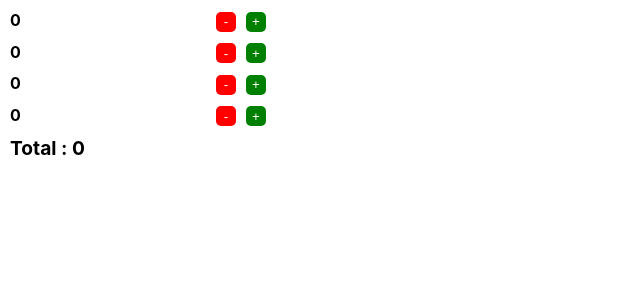
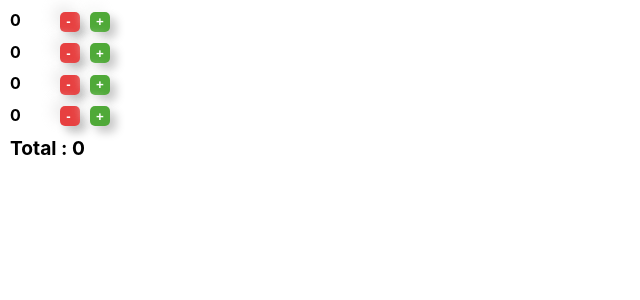
Before and after one commit to GauravChopada/TH-Practice-ND, a React (Create React App) app: page / in a window 1280 px wide. Shown: the top 300 px of the page, without its empty margins (0-640 px from the left). Built offline with nearby package versions, Linux system fonts and the light colour scheme.

Commit message:
counter cannot be negetive anymore, changed scope of methods, data now stores in seesionStorage

```diff
--- a/src/App.css
+++ b/src/App.css
@@ -28,33 +28,76 @@
   display: flex;
   margin: 10px;
   justify-content: space-between;
-  width: 20%;
+  width: 100px;
 }
 
-.button {
+/* .button {
   margin-left: 10px;
   height: 20px;
   width: 20px;
+} */
+
+button {
+  /* padding: 1.5em 5em; */
+  margin-left: 10px;
+  height: 20px;
+  width: 20px;
+  border: none;
+  border-radius: 5px;
+  color: white;
+  /* font-size: 1rem; */
+  font-weight: 700;
+  letter-spacing: .2rem;
+  text-align: center;
+  outline: none;
+  cursor: pointer;
+  transition: .2s ease-in-out;
+
+}
+
+button:hover {
+  box-shadow: -2px -2px 6px rgba(255, 255, 255, .6),
+    -2px -2px 4px rgba(255, 255, 255, .4),
+    2px 2px 2px rgba(255, 255, 255, .05),
+    2px 2px 4px rgba(0, 0, 0, 0.551);
+}
+
+button:active {
+  box-shadow: inset -2px -2px 6px rgba(255, 255, 255, 0),
+    inset -2px -2px 4px rgba(255, 255, 255, 0),
+    inset 2px 2px 2px rgba(255, 255, 255, .075),
+    inset 2px 2px 4px rgba(0, 0, 0, .15);
 }
 
 .is-danger {
-  background-color: red;
-  border: 0px;
-  color: white;
-  border-radius: 5px;
+  background: #e74040;
+  box-shadow: -6px -6px 14px #d3d1d16d,
+    -6px -6px 10px rgba(255, 255, 255, 0.575),
+    6px 6px 8px rgba(255, 255, 255, .075),
+    6px 6px 10px rgba(0, 0, 0, 0.261);
+  /* background-color: red; */
+  /* border: 0px; */
+  /* color: white; */
+  /* border-radius: 5px; */
 }
 
 .is-success {
-  background-color: green;
-  border: 0px;
-  color: white;
-  border-radius: 5px;
+  background: #4fa938;
+  box-shadow: -6px -6px 14px #eceeec7f,
+    -6px -6px 10px rgba(255, 255, 255, 0.575),
+    6px 6px 8px rgba(255, 255, 255, .075),
+    6px 6px 10px rgba(0, 0, 0, 0.23);
+  /* background-color: green; */
+  /* border: 0px; */
+  /* color: white; */
+  /* border-radius: 5px; */
 }
 
 .total {
   margin-left: 10px;
   font-weight: bold;
   font-size: larger;
+
 }
 
 @keyframes App-logo-spin {
--- a/src/App.js
+++ b/src/App.js
@@ -1,61 +1,82 @@
-import React, { useState } from 'react';
+import React, { useEffect, useState } from 'react';
 import Counter from './components/Counter';
 import Total from './components/Total';
 import './App.css';
 
 function App() {
 
-  //state data for 4 counters
-  const [data, setData] = useState([
-    { id: 1, value: 0 },
-    { id: 2, value: 0 },
-    { id: 3, value: 0 },
-    { id: 4, value: 0 }
+  //state listOfCounters for multiple counter objects
+  let [listOfCounters, setlistOfCounters] = useState([
   ]);
 
-  //totalValue variable keeps total of all values from data array
-  let totalValue = 0;
+  useEffect(
+    () => {
+      //if listOfCounters is not found in sessionStorage, initial data will be loaded in listOfCounters
+      if (!sessionStorage.getItem("listOfCounters")) {
+        setlistOfCounters([
+          { id: 1, value: 0 },
+          { id: 2, value: 0 },
+          { id: 3, value: 0 },
+          { id: 4, value: 0 }
+        ])
+      } else
+        //else data available in sessionStorage will be loaded in listOfCounters
+        setlistOfCounters(JSON.parse(sessionStorage.getItem("listOfCounters")))
+    }, []
+  )
+
+  //totalValueOfCounters variable keeps total of all values from listOfCounters array
+  let totalValueOfCounters = 0;
+
+  //this method takes counterObject as input, increments value of object, reflects changes in array, stores data in sessionStorage.
+  const onIncrement = (counterObject) => {
+    const newArray = [...listOfCounters];
+    newArray[newArray.indexOf(counterObject)].value = counterObject.value + 1;
+    setlistOfCounters(newArray)
+    sessionStorage.setItem("listOfCounters", JSON.stringify(newArray))
+  }
+
+  //this method takes counterObject as input, decrements value of object, reflects changes in array, stores data in sessionStorage.
+  const onDecrement = (counterObject) => {
+    if (counterObject.value > 0) {
+      const newArray = [...listOfCounters];
+      newArray[newArray.indexOf(counterObject)].value = counterObject.value - 1;
+      setlistOfCounters(newArray)
+      sessionStorage.setItem("listOfCounters", JSON.stringify(newArray))
+    }
+  }
+
+  //this method takes counterObject, new value as input, sets new value for object and reflects changes in array.
+  const onChange = (counterObject, newValue) => {
+    if (newValue >= 0) {
+      const newArray = [...listOfCounters];
+      newArray[newArray.indexOf(counterObject)].value = newValue;
+      setlistOfCounters(newArray)
+      sessionStorage.setItem("listOfCounters", JSON.stringify(newArray))
+    }
+  }
 
   return (<div>
     {
 
-      data.map((counter) => {
-        //adds value of current counter into totalValue variable.
-        totalValue += counter.value;
+      listOfCounters.map((objectOfCounterList) => {
 
-        //this method takes old value as input, increments it and reflects changes in array.
-        // const onIncrement = (value) => {
-        //   const newArray = [...data];
-        //   newArray[newArray.indexOf(counter)].value = value + 1;
-        //   setData(newArray)
-        // }
-
-        //this method takes old value as input, decrements it and reflects changes in array.
-        // const onDecrement = (value) => {
-        //   const newArray = [...data];
-        //   newArray[newArray.indexOf(counter)].value = value - 1;
-        //   setData(newArray)
-        // }
-
-        //this method takes new value as input, sets new value for object and reflects changes in array.
-        const onChange = (value) => {
-          const newArray = [...data];
-          newArray[newArray.indexOf(counter)].value = value;
-          setData(newArray)
-        }
+        //adds value of current counter into totalValueOfCounters variable.
+        totalValueOfCounters += objectOfCounterList.value;
 
         return (
-          <Counter key={counter.id} value={counter.value}
-            // onIncrement={onIncrement}
-            // onDecrement={onDecrement}
-            onChange={onChange}
+          <Counter key={objectOfCounterList.id} object={objectOfCounterList}
+            onIncrement={onIncrement}
+            onDecrement={onDecrement}
+          // onChange={onChange}
           />
         )
       })}
 
-    {/* total component which shows value of totalValue */}
-    <Total value={totalValue} />
+    {/* total component which shows value of totalValueOfCounters */}
+    <Total value={totalValueOfCounters} />
 
   </div>);
 }
+
 export default App;
--- a/src/components/Counter.js
+++ b/src/components/Counter.js
@@ -1,33 +1,34 @@
 import React from 'react'
 
 // Counter Component with seprate methods for value increment and decrement
-// function Counter() {
-//   return (
-//     <div>
-//       <div className="counter">
-//          <b>{props.value}</b>
-//          <div className="counter-controls">
-//            <button className="button is-danger is-small" onClick= { () => props.onDecrement(props.value)}>-</button>
-//            <button className="button is-success is-small" onClick={ () => props.onIncrement(props.value)}>+</button>
-//          </div>
-//        </div>
-//     </div>
-//   )
-// }
-
-// Counter Component with single onChange method for increment and decrement of value.
 function Counter(props) {
     return (
         <div>
             <div className="counter">
-                <b>{props.value}</b>
+                <b>{props.object.value}</b>
                 <div className="counter-controls">
-                    <button className="button is-danger is-small" onClick={() => props.onChange(props.value - 1)}>-</button>
-                    <button className="button is-success is-small" onClick={() => props.onChange(props.value + 1)}>+</button>
+                    <button className="button is-danger is-small" onClick={() => props.onDecrement(props.object)}>-</button>
+                    <button className="button is-success is-small" onClick={() => props.onIncrement(props.object)}>+</button>
                 </div>
             </div>
         </div>
     )
 }
 
+// Counter Component with single onChange method for increment and decrement of value.
+// function Counter(props) {
+//     console.log(props.object)
+//     return (
+//         <div>
+//             <div className="counter">
+//                 <b>{props.object.value}</b>
+//                 <div className="counter-controls">
+//                     <button className="button is-danger is-small" onClick={() => props.onChange(props.object, props.object.value - 1)}>-</button>
+//                     <button className="button is-success is-small" onClick={() => props.onChange(props.object, props.object.value + 1)}>+</button>
+//                 </div>
+//             </div>
+//         </div>
+//     )
+// }
+
 export default Counter
```
Also changed, not shown: 1 other file (tests, documents, lock files or other folders).
